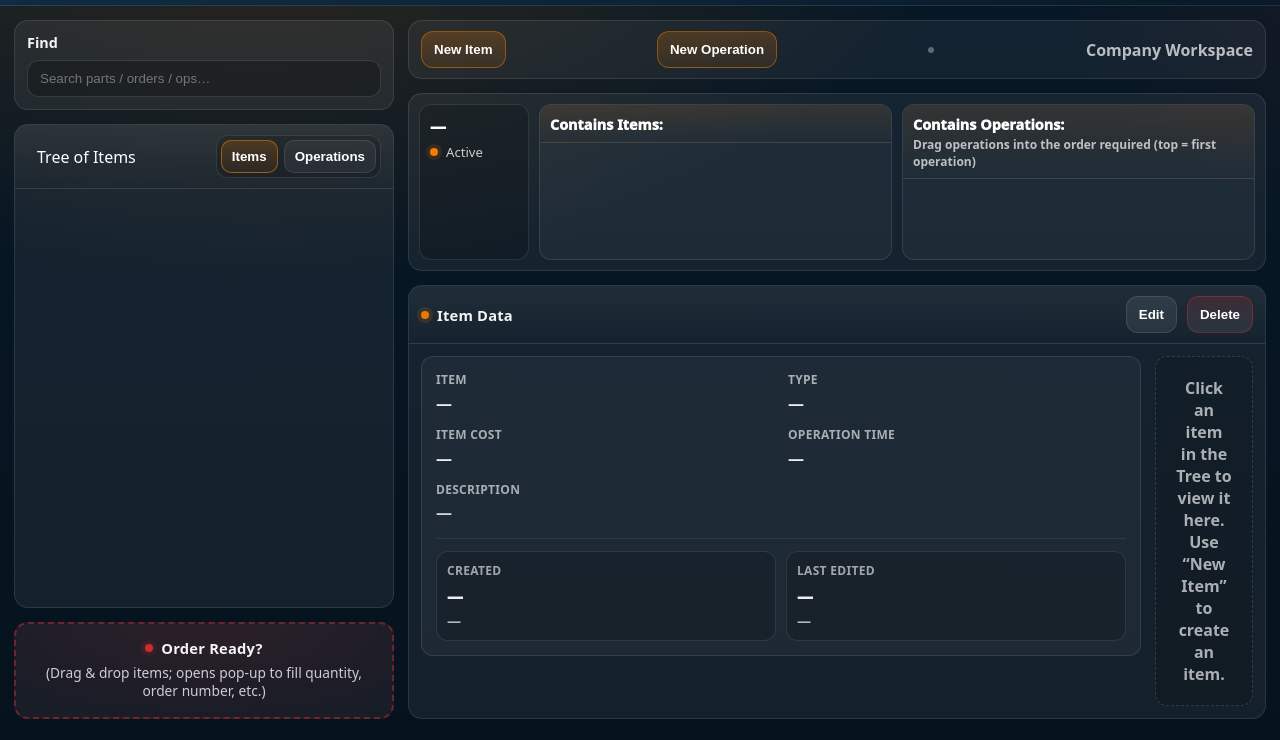
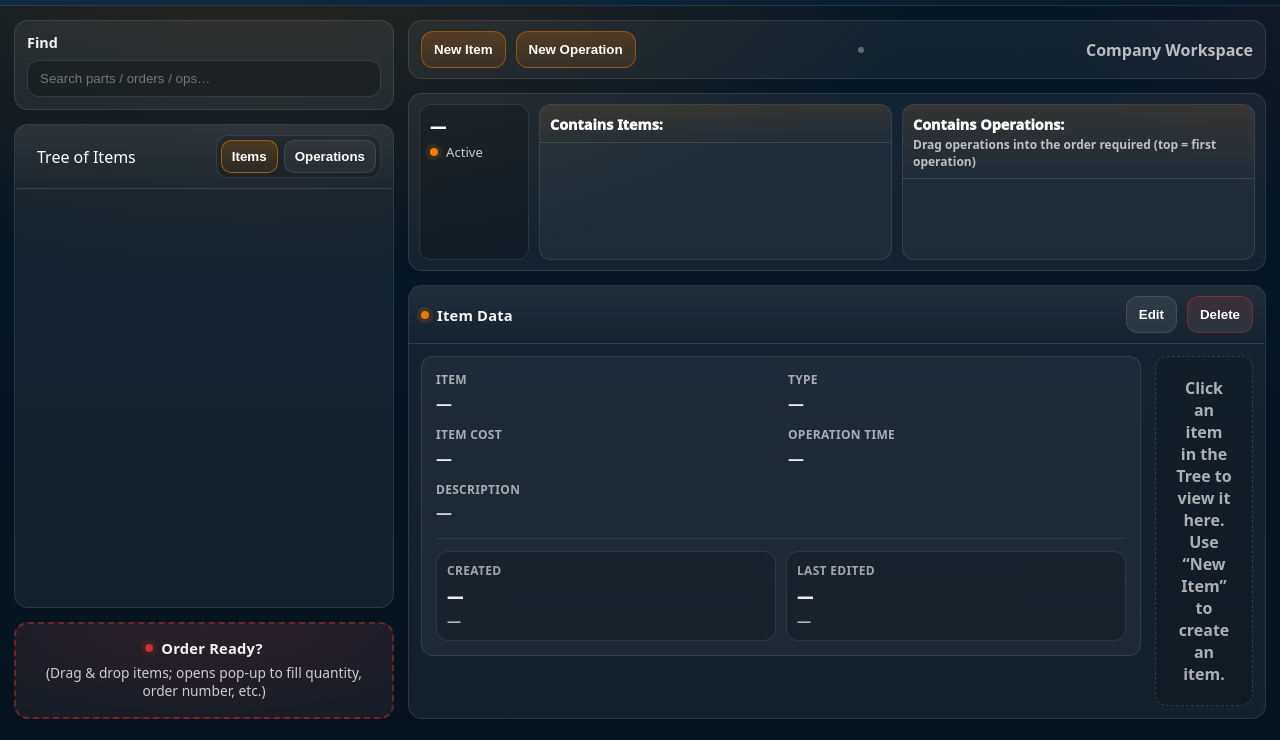
Before and after one commit to Prodalign-Ltd/Prodalign.co.uk, a plain HTML site: page company/settings.html in a window 1280 px wide. Shown: the part 60-800 px from the top of the page. Drawn offline with Linux system fonts and the light colour scheme.

Commit message:
Update settings.html

```diff
--- a/company/settings.html
+++ b/company/settings.html
@@ -330,6 +330,11 @@
       align-items: center;
       justify-content: space-between;
       gap: 12px;
+    }
+    .topbar-left{
+  display:flex;
+  gap:10px;
+  align-items:center;
 }
     .topbar .center-dot{
       width: 6px;
@@ -785,14 +790,19 @@
   <!-- RIGHT -->
   <div class="main">
    <div class="topbar">
+
+  <div class="topbar-left">
     <button id="newItemBtn" class="btn-primary" type="button">New Item</button>
     <button id="newOpBtn" class="btn-primary" type="button">New Operation</button>
+  </div>
+
   <div class="center-dot" aria-hidden="true"></div>
+
   <div style="display:flex; gap:10px; align-items:center; color:var(--muted); font-weight:800;">
     <span style="opacity:.9;">Company Workspace</span>
   </div>
-    </div>
-
+
+</div>
     <div class="panel mainTop">
       <div class="containsRow">
         <div class="idCard">
@@ -2382,8 +2392,11 @@ saveNewOp?.addEventListener("click", async () => {
     });
 
    newOpStatus.textContent = "Created!";
+
+// switch tree to Operations tab automatically
+setTreeMode("ops");
+
 setTimeout(closeNewOpModalFn, 350);
-
   } catch (err) {
     console.error(err);
     newOpStatus.textContent = err?.message || "Failed to create operation.";
```
Lines whose indentation alone changed are shown as unchanged.
